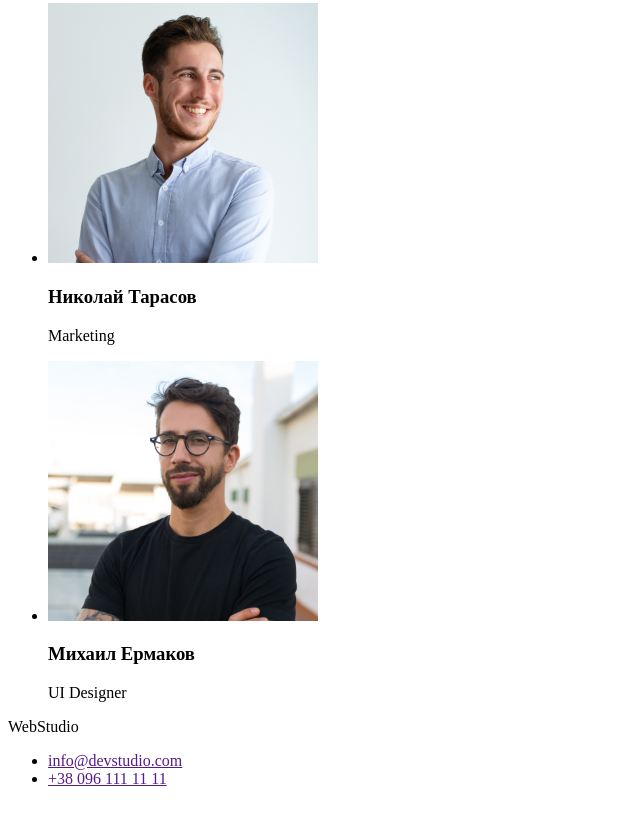
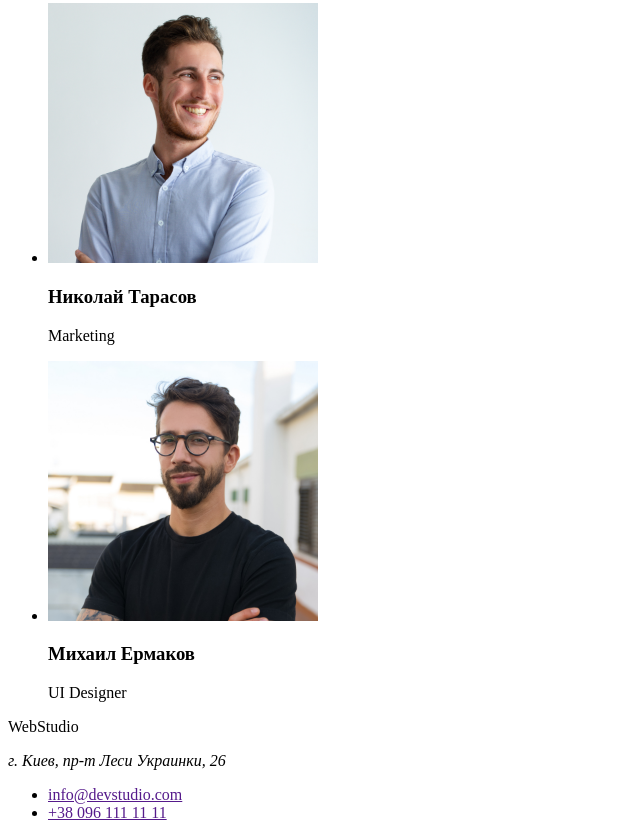
Before and after one commit to MishaDreamer-web/goit-markup-hw-01, a plain HTML site: page index.html in a window 1280 px wide. Shown: the part 2341-3179 px from the top of the page, without its empty margins (0-640 px from the left). Before the commit the page ends 3145 px from the top, so only its background shows below. Drawn offline with Linux system fonts and the light colour scheme.

Commit message:
Добавляет адрес студии в футере

```diff
--- a/index.html
+++ b/index.html
@@ -135,6 +135,7 @@
 
     <footer>
       <p>WebStudio</p>
+      <address>г. Киев, пр-т Леси Украинки, 26</address>
       <ul>
         <li><a href="">info@devstudio.com</a></li>
         <li><a href="">+38 096 111 11 11</a></li>
```
